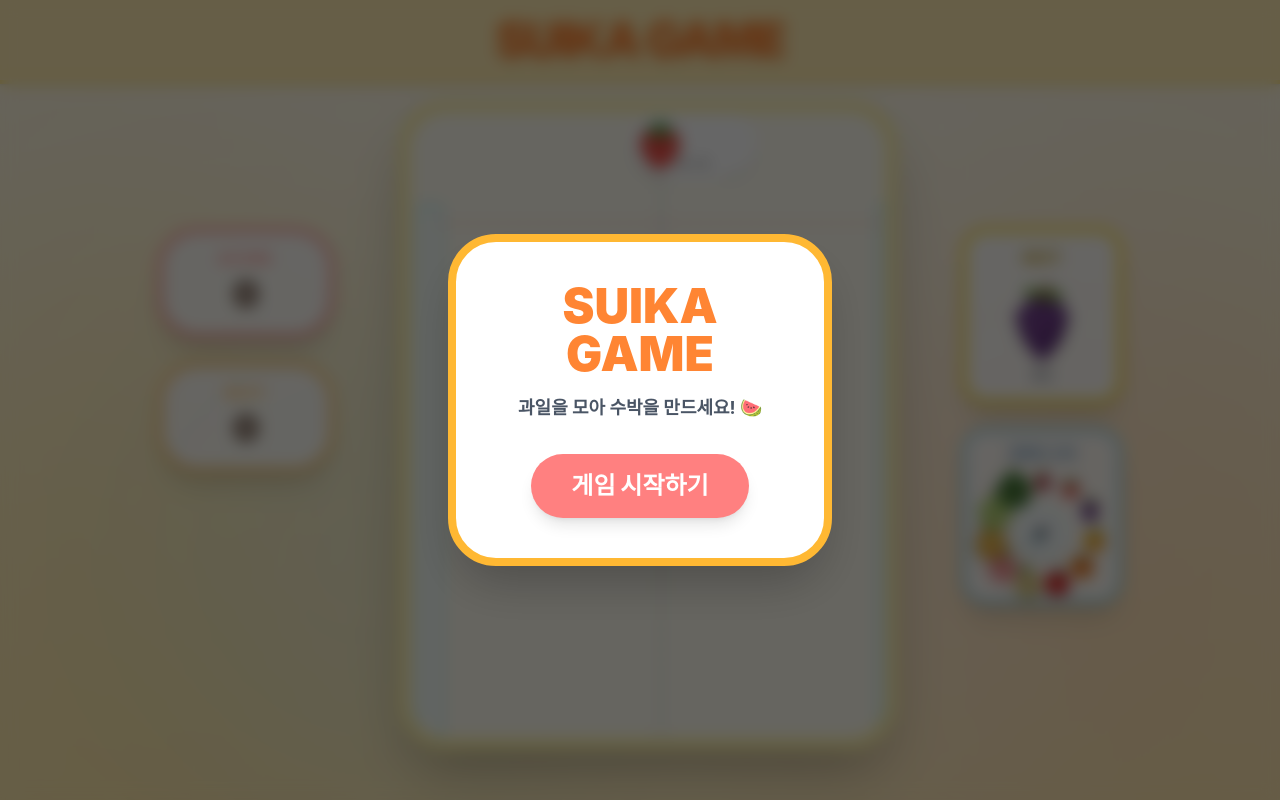
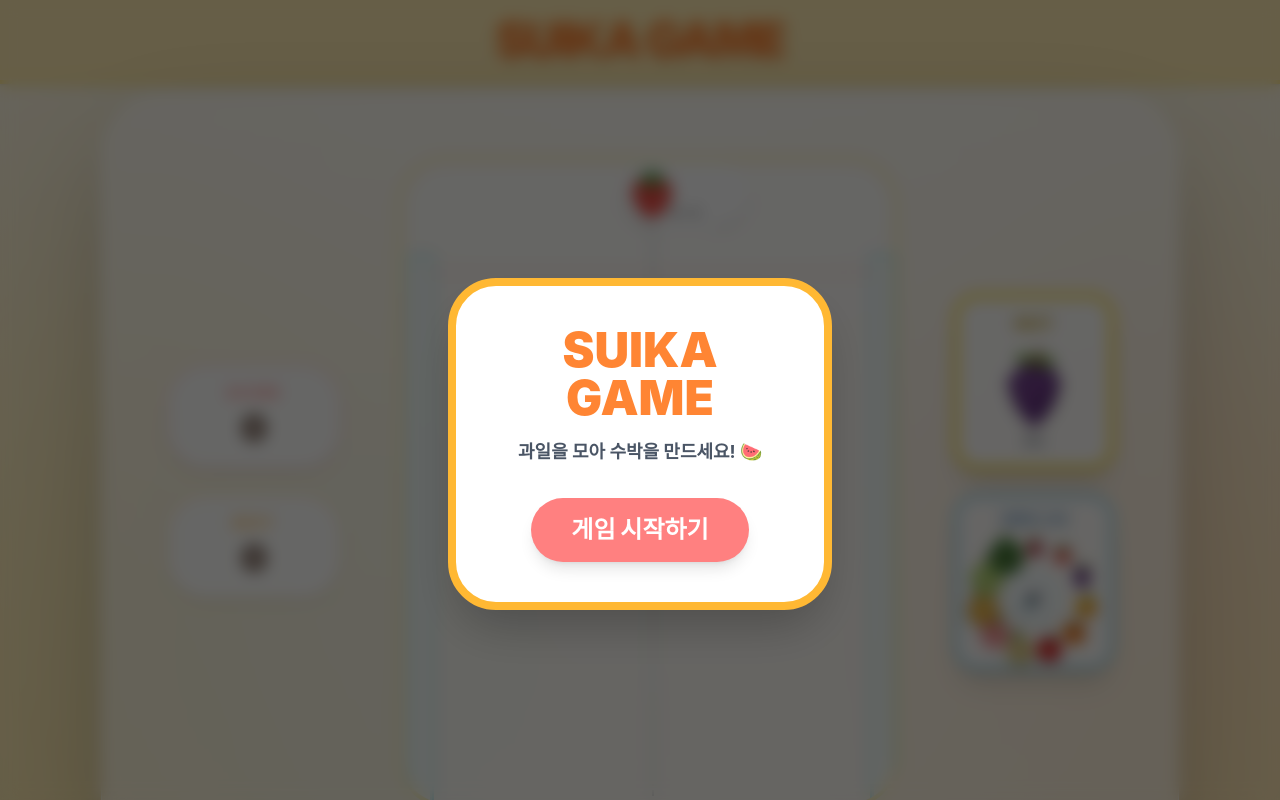
Before and after one commit to ppodoru/suika, a React (Vite) app: page / in a window 1280 px wide. Built offline with nearby package versions, Linux system fonts and the light colour scheme.

Commit message:
전제 게임 영역(점수, 보드, 다음) 통합 프레임 적용 및 레이아웃 최적화

```diff
--- a/src/components/SuikaGame.tsx
+++ b/src/components/SuikaGame.tsx
@@ -697,22 +697,26 @@ const SuikaGame: React.FC = () => {
         <h1 className="text-5xl font-black text-[#FF8533] drop-shadow-[0_2px_4px_rgba(0,0,0,0.1)] tracking-tighter">SUIKA GAME</h1>
       </div>
 
-      <div ref={containerRef} className={`relative flex flex-col lg:flex-row gap-4 lg:gap-16 items-center lg:items-start z-10 p-0 transform -translate-y-2 ${isShake ? 'animate-shake' : ''}`}>
+      {/* 통합 게임 스테이지 (점수, 게임판, NEXT/진화 등 모든 요소를 포함한 영역) */}
+      <div
+        ref={containerRef}
+        className={`relative flex flex-col lg:flex-row gap-8 lg:gap-14 items-center lg:items-center z-10 p-8 lg:p-16 bg-white/50 backdrop-blur-xl rounded-[4rem] border-[1px] border-white/80 shadow-[0_40px_120px_-20px_rgba(0,0,0,0.25)] transform -translate-y-4 ${isShake ? 'animate-shake' : ''}`}
+      >
 
-        {/* PC 전용 좌측 사이드바 (점수판) */}
-        <div className="hidden lg:flex flex-col gap-6 mt-32 w-44 shrink-0">
-          <div className="p-5 bg-white/80 rounded-[2.5rem] shadow-xl border-4 border-[#FF8080] flex flex-col items-center">
+        {/* PC 전용 좌측 사이드바 (점수판) - 통합 프레임 내부에 맞춰 스타일 조정 */}
+        <div className="hidden lg:flex flex-col gap-6 w-44 shrink-0">
+          <div className="p-5 bg-white/90 rounded-[2.5rem] shadow-md border-2 border-[#FF8080]/30 flex flex-col items-center">
             <div className="text-[#FF8080] font-bold text-sm tracking-widest leading-none mb-2">SCORE</div>
             <div className="text-4xl font-black text-[#5C4033]">{score}</div>
           </div>
-          <div className="p-5 bg-white/80 rounded-[2.5rem] shadow-xl border-4 border-[#FFB84D] flex flex-col items-center">
+          <div className="p-5 bg-white/90 rounded-[2.5rem] shadow-md border-2 border-[#FFB84D]/30 flex flex-col items-center">
             <div className="text-[#FFB84D] font-bold text-sm tracking-widest leading-none mb-2">BEST</div>
             <div className="text-4xl font-black text-[#5C4033]">{highScore}</div>
           </div>
         </div>
 
         <div style={{ width: 500 * scale, height: 650 * scale }} className="relative shrink-0">
-          <div style={{ transform: `scale(${scale})`, transformOrigin: 'top left', width: 500, height: 650 }} className="absolute top-0 left-0 bg-[#FFFDF0] rounded-[3rem] border-[12px] border-[#FFD700]/30 shadow-[0_30px_60px_-15px_rgba(0,0,0,0.3)] overflow-hidden">
+          <div style={{ transform: `scale(${scale})`, transformOrigin: 'top left', width: 500, height: 650 }} className="absolute top-0 left-0 bg-white/60 rounded-[3rem] border-4 border-[#FFD700]/30 shadow-inner overflow-hidden">
             {/* 모바일 전용 상단 점수판 (lg:hidden) */}
             <div className="lg:hidden">
               <div className="absolute top-4 left-4 px-4 py-1 bg-[#FF8080] text-white rounded-full shadow-lg border-2 border-white font-bold text-lg z-0 whitespace-nowrap">
@@ -793,7 +797,7 @@ const SuikaGame: React.FC = () => {
             </div>
         </div>
         </div>
-        <div className="flex flex-row lg:flex-col gap-4 lg:gap-6 mt-0 lg:mt-32 w-full max-w-[500px] justify-center lg:justify-start shrink-0">
+        <div className="flex flex-row lg:flex-col gap-4 lg:gap-6 mt-0 w-full max-w-[500px] justify-center lg:justify-start shrink-0">
           <div className="w-40 h-44 p-4 bg-white/80 rounded-3xl shadow-xl border-4 border-[#FFD700] flex flex-col items-center justify-between shrink-0">
             <div className="text-[#B38B00] font-bold text-sm">NEXT</div>
             <div className="flex-1 flex items-center justify-center pt-2">
```
